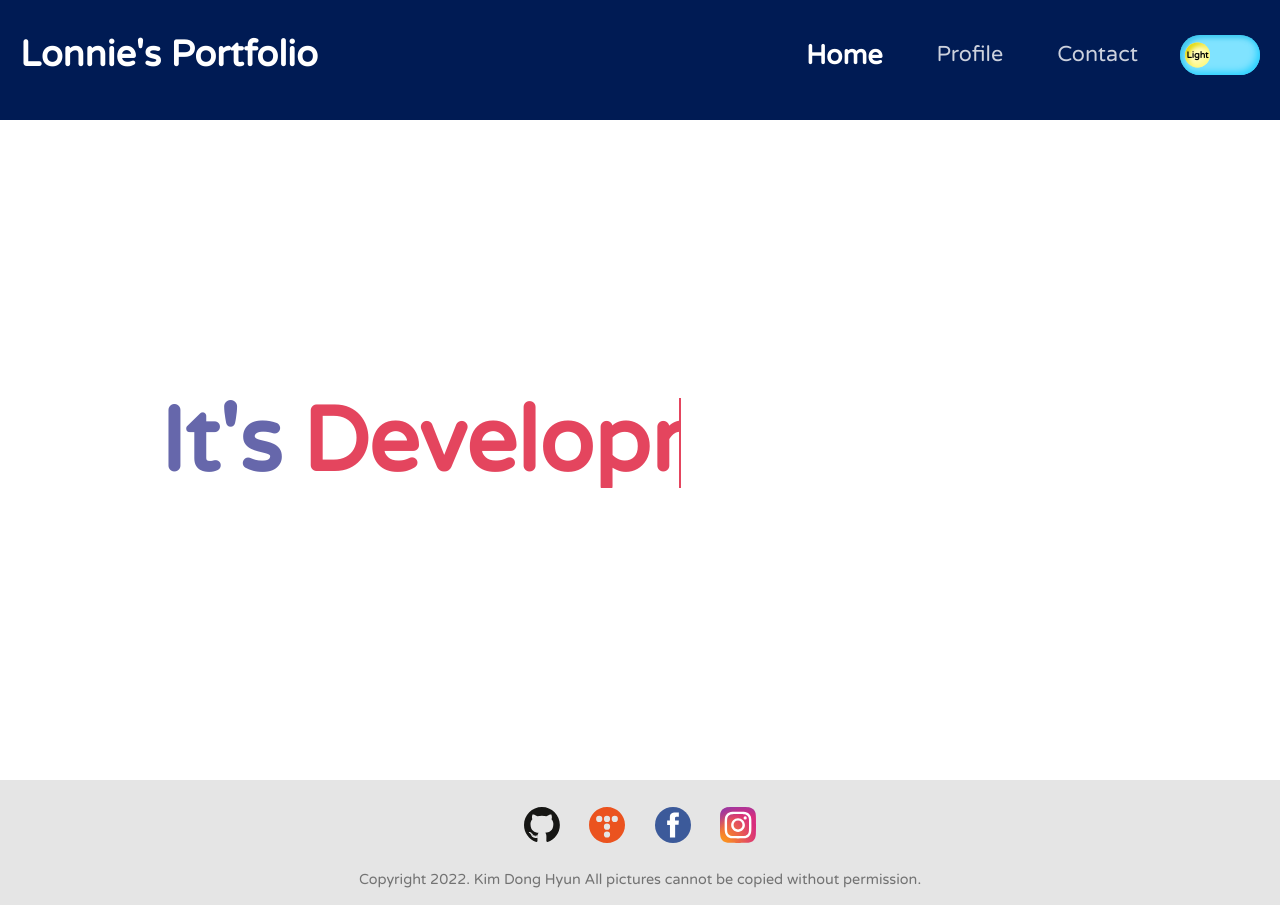
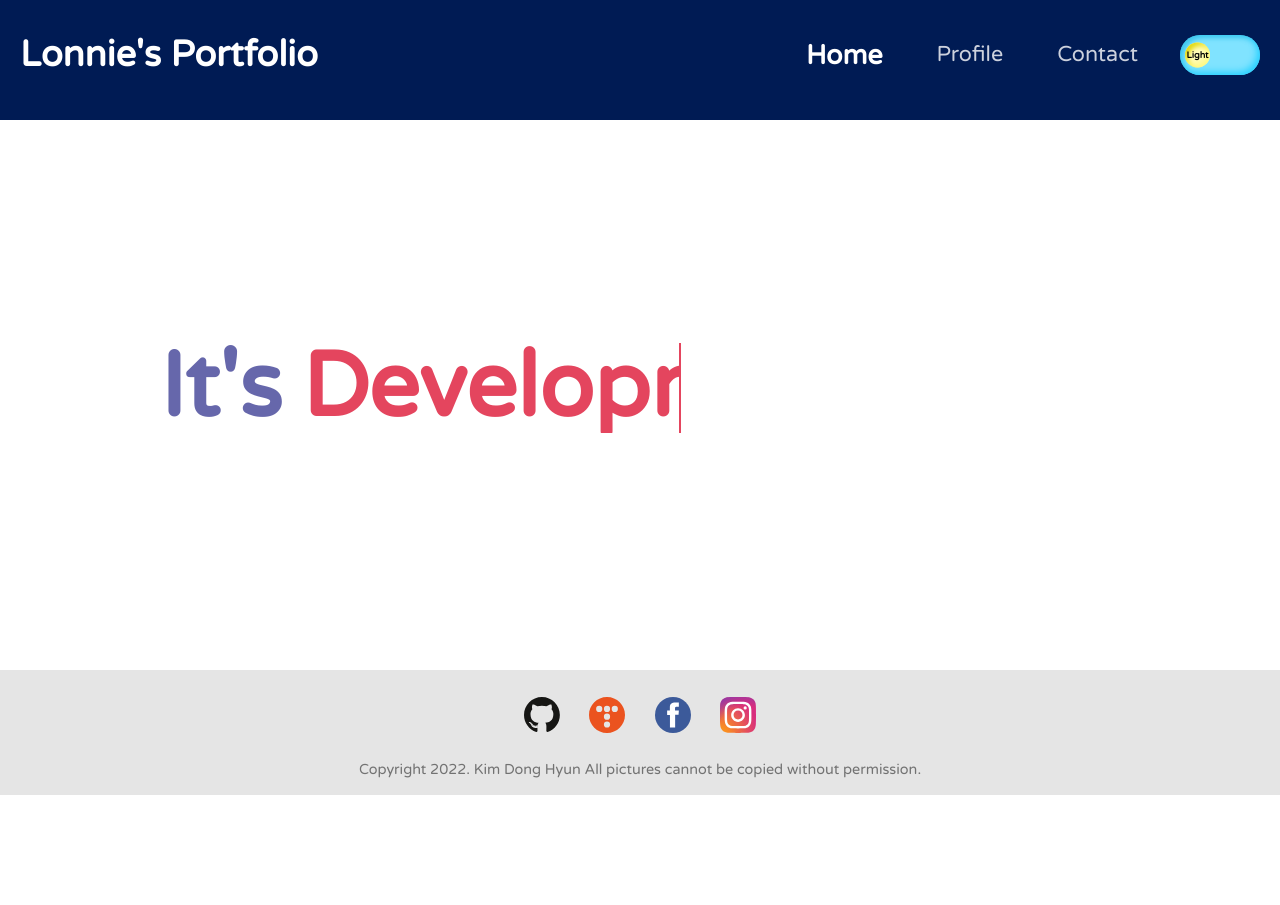
Before and after one commit to aosjehdgus/lonnie-portfolio, a React app in the folder front-end/: page / in a window 1280 px wide. After the commit the page ends 800 px from the top, so only its background shows below. Built offline with nearby package versions, Linux system fonts and the light colour scheme.

Commit message:
Edit height for footer

```diff
--- a/front-end/src/pages/Home.js
+++ b/front-end/src/pages/Home.js
@@ -21,7 +21,7 @@ const wrapperStyle = css`
   padding: 0;
   border: 0;
   width: 100vw;
-  height: calc(100vh - 140px);
+  height: calc(100vh - 250px);
 `;
 
 const divStyle = css`
```
